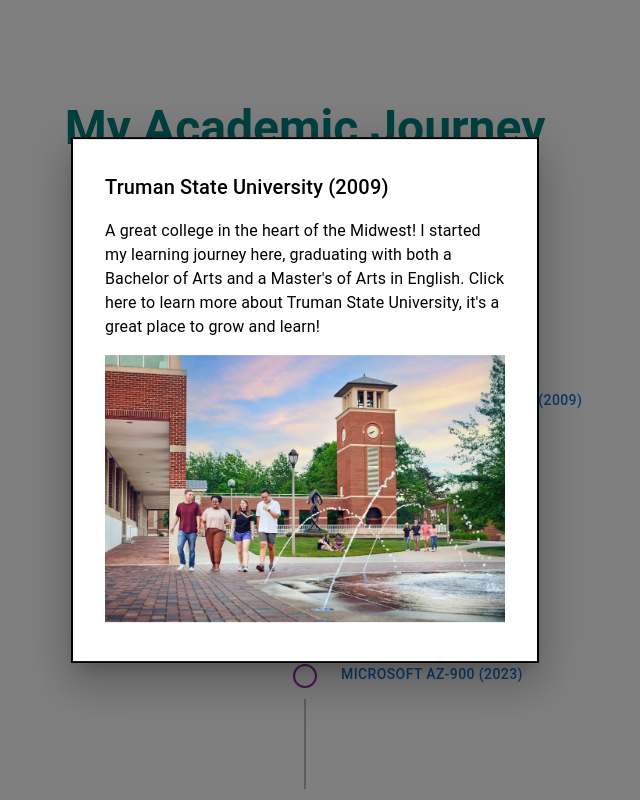
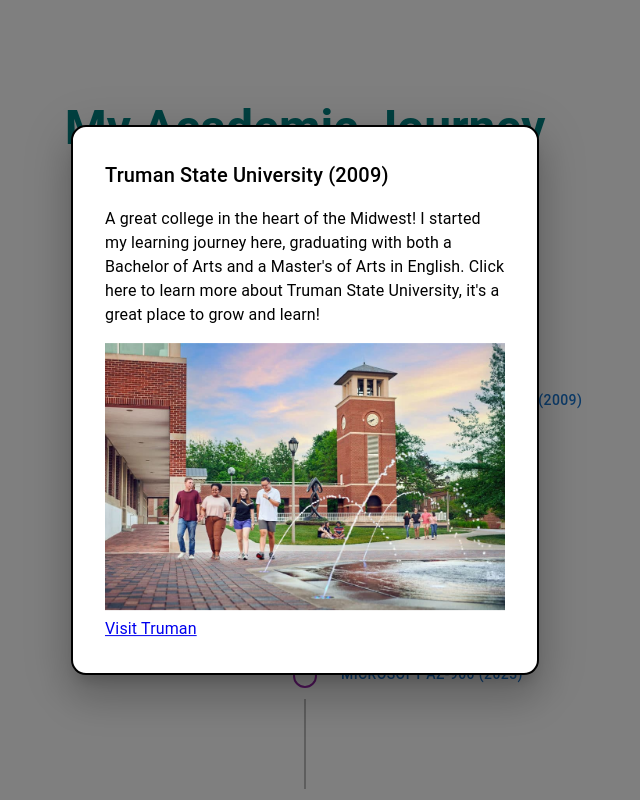
Before and after one commit to amerigirl/website, a React (Create React App) app: page /aboutPage in a window 1280 px wide. Both pictures are taken after a click on the button "TRUMAN STATE UNIVERSITY (2009)". Shown: the part 940-1740 px from the top of the page, without its empty margins (335-975 px from the left). Built offline with nearby package versions, Linux system fonts and the light colour scheme.

Commit message:
adding links and checking to make sure they work

```diff
--- a/src/Components/AboutPage/MyAcademicJourney/MyAcademicJourney.jsx
+++ b/src/Components/AboutPage/MyAcademicJourney/MyAcademicJourney.jsx
@@ -74,7 +74,6 @@ const MyAcademicJourney = () => {
               <TimelineContent>
                 <Button onClick={() => handleModalOpen(item)}>
                   {item.content}
-
                 </Button>
               </TimelineContent>
             </TimelineItem>
--- a/src/Components/Modal/BasicModal.jsx
+++ b/src/Components/Modal/BasicModal.jsx
@@ -14,6 +14,7 @@ const style = {
   border: "2px solid #000",
   boxShadow: 24,
   p: 4,
+  borderRadius: "15px",
 };
 
 export default function BasicModal({ open, onClose, item }) {
@@ -36,15 +37,24 @@ export default function BasicModal({ open, onClose, item }) {
             <img
               src={item.modalImage}
               alt={item.content || "Modal image"}
-            style={{ maxWidth: '100%', height: 'auto', marginTop: '16px' }}
+              style={{ maxWidth: "100%", height: "auto", marginTop: "16px" }}
             />
           )}
         </Typography>
-
+        <Typography>
+          {item?.visitSite && (
+            <a
+              href={item.visitSite}
+              target="_blank"
+              rel="noopener noreferrer"
+            >
+             {item?.visitTitle || "Visit Site"}
+            </a>
+          )}
+        </Typography>
       </Box>
     </Modal>
-
-)}
+  );}
 
 BasicModal.propTypes = {
   open: PropTypes.bool.isRequired,
@@ -53,5 +63,7 @@ BasicModal.propTypes = {
     content: PropTypes.string,
     modalContent: PropTypes.string,
     modalImage: PropTypes.string,
+    visitSite: PropTypes.string,
+    visitTitle: PropTypes.string,
   }),
 };
--- a/src/Data/modalContentData.js
+++ b/src/Data/modalContentData.js
@@ -1,3 +1,4 @@
+
 const timelineItems = [
   {
     content: "Truman State University (2009)",
@@ -5,13 +6,17 @@ const timelineItems = [
     modalContent:
       "A great college in the heart of the Midwest! I started my learning journey here, graduating with both a Bachelor of Arts and a Master's of Arts in English. Click here to learn more about Truman State University, it's a great place to grow and learn!",
     modalImage: "../TrumanState.jpg",
+    visitSite: "https://www.truman.edu/",
+    visitTitle: "Visit Truman",
   },
-  {
+    {
     content: "LaunchCode (2022)",
     color: "primary",
     modalContent:
-      "LaunchCode was instrumental in my journey from Educator to Tech Professional. This 9-month program taught the basics of frontend (JavaScript, HTML/CSS, Bootstrap) and backend (mySQL, SQL). Taught by current professionals, I am forever grateful for the wisdom and the early-entry guidance I needed to be successful.  You can visit LaunchCode here to learn more.",
+      "LaunchCode was instrumental in my journey from Educator to Tech Professional. This 9-month program taught the basics of frontend (JavaScript, HTML/CSS, Bootstrap) and backend (mySQL, SQL). Taught by current professionals, I am forever grateful for the wisdom and the early-entry guidance I needed to be successful.",
     modalImage: "/launchCode.jpg",
+    visitSite: "https://www.launchcode.org/",
+    visitTitle: "Visit LaunchCode",
   },
   {
     content: "Microsoft AZ-900 (2023)",
@@ -25,6 +30,8 @@ const timelineItems = [
     modalContent:
       "So excited to be learning and growing (AGAIN) at RTC!  This was the college I went to shortly before transferring to Truman State.  Returning home to the PNW and learning new skills in the tech industry has been amazing.  You can learn more about RTC here.",
     modalImage: "/rentonTech.webp",
+    visitSite: "https://www.rtc.edu/",
+    visitTitle: "Visit RTC",
   },
 ];
 
```
Lines whose indentation alone changed are shown as unchanged.
